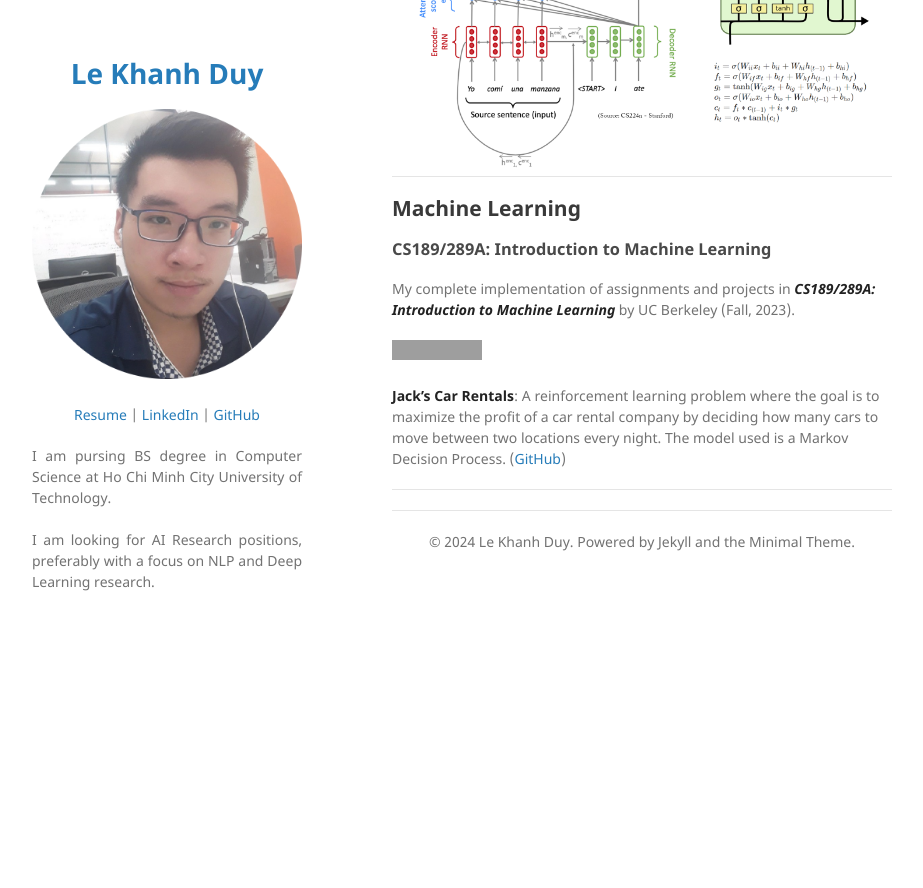
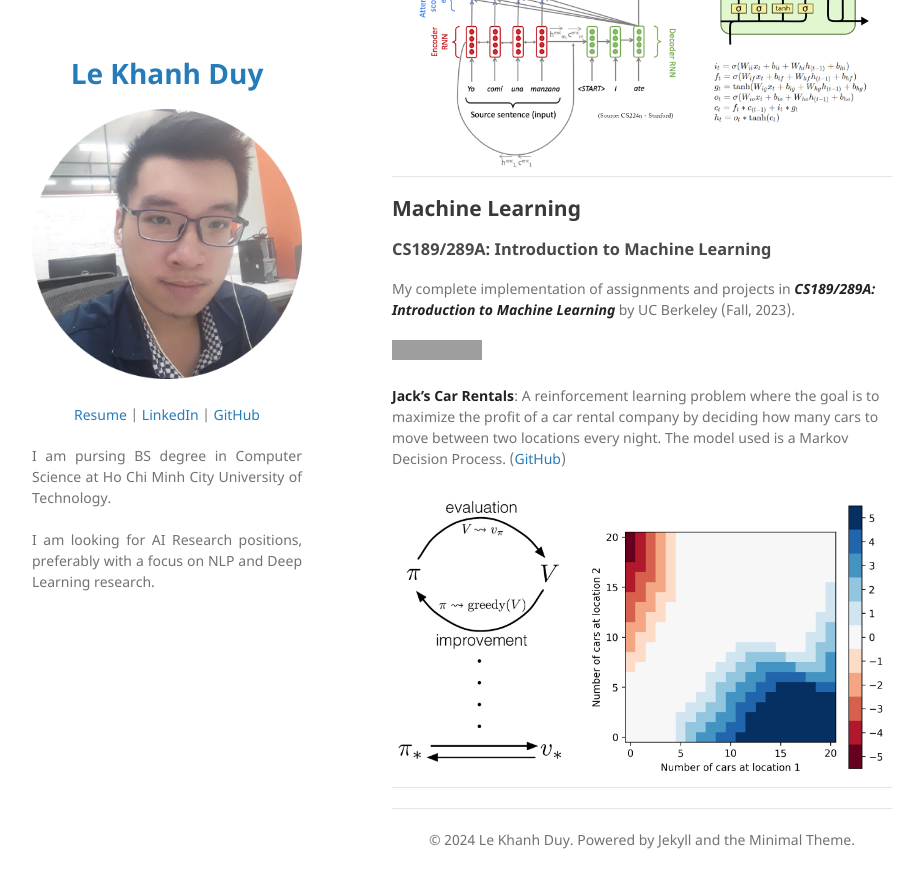
Before and after one commit to duyvt6663/portfolio, a Jekyll site: the page built from index.md, in a window 1280 px wide and 900 px high, scrolled down 615 px. Shown: the top 888 px of the window, without its empty margins (178-1101 px from the left). Built offline with Jekyll 4.4.1, drawn with Linux system fonts in a browser that asks for light colours; our own code applies the rules of GitHub Pages for plain Markdown files; before the commit the page ends 1217 px from its top, so only the background shows below that; grey boxes are pictures that could not be loaded.

Commit message:
update project

```diff
--- a/index.md
+++ b/index.md
@@ -24,6 +24,8 @@ My complete implementation of assignments and projects in [***CS189/289A: Introd
 [![View on GitHub](https://img.shields.io/badge/GitHub-View_on_GitHub-blue?logo=GitHub)](https://github.com/duyvt6663/CS189_FALL_2023)
 
 **Jack’s Car Rentals**: A reinforcement learning problem where the goal is to maximize the profit of a car rental company by deciding how many cars to move between two locations every night. The model used is a Markov Decision Process. ([GitHub](https://github.com/duyvt6663/CS189_FALL_2023/tree/main/HW6))
+
+<center><img src="images/jack-rental-ml.png"/></center>
 
 <!-- --- -->
 <!-- ### Detect Non-negative Airline Tweets: BERT for Sentiment Analysis
```
Also changed, not shown: images/jack-rental-ml.png (added).
